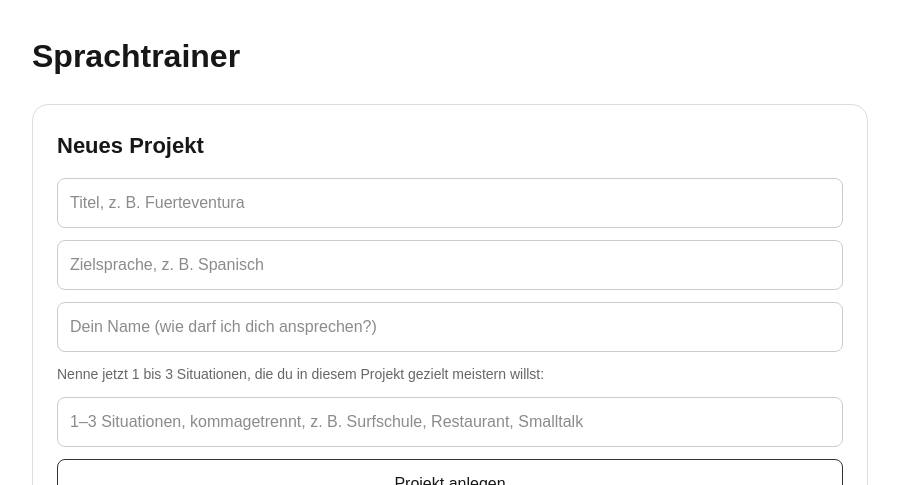
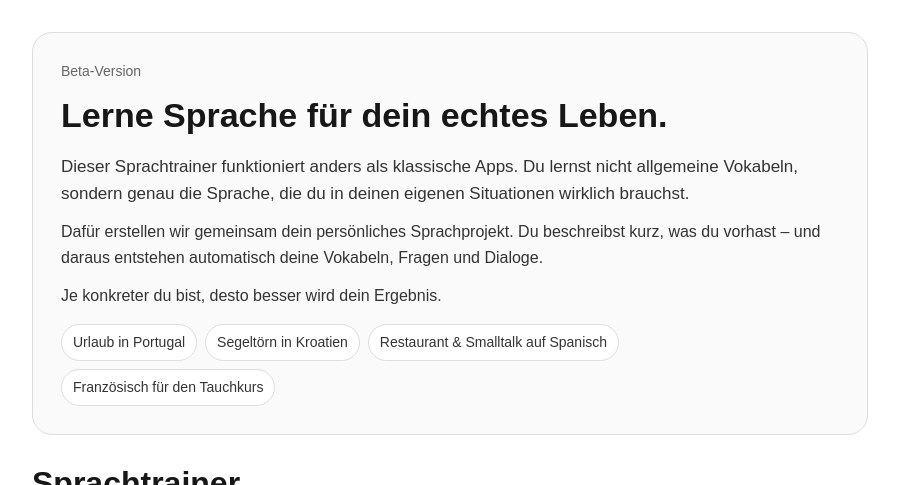
Before and after one commit to write2kraem/Sprachtrainer-Beta, a Next.js app in the folder frontend/: page / in a window 1280 px wide. Shown: the top 485 px of the page, without its empty margins (190-1089 px from the left). Built offline with nearby package versions, Linux system fonts and the light colour scheme; no server answers.

Commit message:
Add welcome section for beta users

```diff
--- a/frontend/app/page.tsx
+++ b/frontend/app/page.tsx
@@ -97,6 +97,53 @@ export default function HomePage() {
 
   return (
     <main style={{ maxWidth: 900, margin: "0 auto", padding: 32 }}>
+      <section
+        style={{
+          border: "1px solid #ddd",
+          borderRadius: 20,
+          padding: 28,
+          marginBottom: 24,
+          background: "#fafafa",
+        }}
+      >
+        <p style={{ margin: "0 0 8px", color: "#666", fontSize: 14 }}>
+          Beta-Version
+        </p>
+        <h1 style={{ fontSize: 34, fontWeight: "bold", margin: "0 0 12px" }}>
+          Lerne Sprache für dein echtes Leben.
+        </h1>
+        <p style={{ fontSize: 17, lineHeight: 1.6, margin: "0 0 12px", color: "#333" }}>
+          Dieser Sprachtrainer funktioniert anders als klassische Apps.
+          Du lernst nicht allgemeine Vokabeln, sondern genau die Sprache,
+          die du in deinen eigenen Situationen wirklich brauchst.
+        </p>
+        <p style={{ fontSize: 16, lineHeight: 1.6, margin: "0 0 12px", color: "#333" }}>
+          Dafür erstellen wir gemeinsam dein persönliches Sprachprojekt.
+          Du beschreibst kurz, was du vorhast – und daraus entstehen automatisch
+          deine Vokabeln, Fragen und Dialoge.
+        </p>
+        <p style={{ fontSize: 16, lineHeight: 1.6, margin: "0 0 16px", color: "#333" }}>
+          Je konkreter du bist, desto besser wird dein Ergebnis.
+        </p>
+        <div style={{ display: "flex", flexWrap: "wrap", gap: 8 }}>
+          {["Urlaub in Portugal", "Segeltörn in Kroatien", "Restaurant & Smalltalk auf Spanisch", "Französisch für den Tauchkurs"].map((example) => (
+            <span
+              key={example}
+              style={{
+                border: "1px solid #ddd",
+                borderRadius: 999,
+                padding: "7px 11px",
+                background: "white",
+                color: "#333",
+                fontSize: 14,
+              }}
+            >
+              {example}
+            </span>
+          ))}
+        </div>
+      </section>
+
       <h1 style={{ fontSize: 32, fontWeight: "bold", marginBottom: 24 }}>
         Sprachtrainer
       </h1>
```
